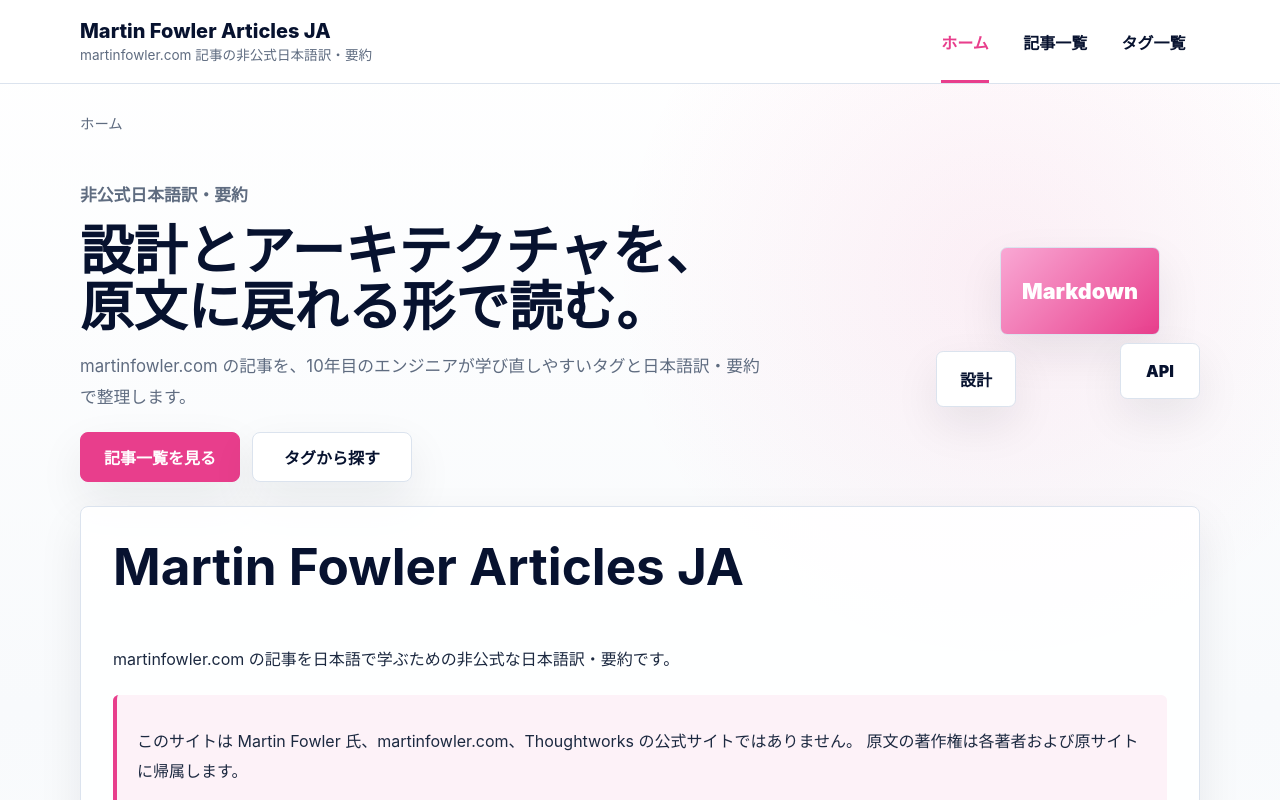
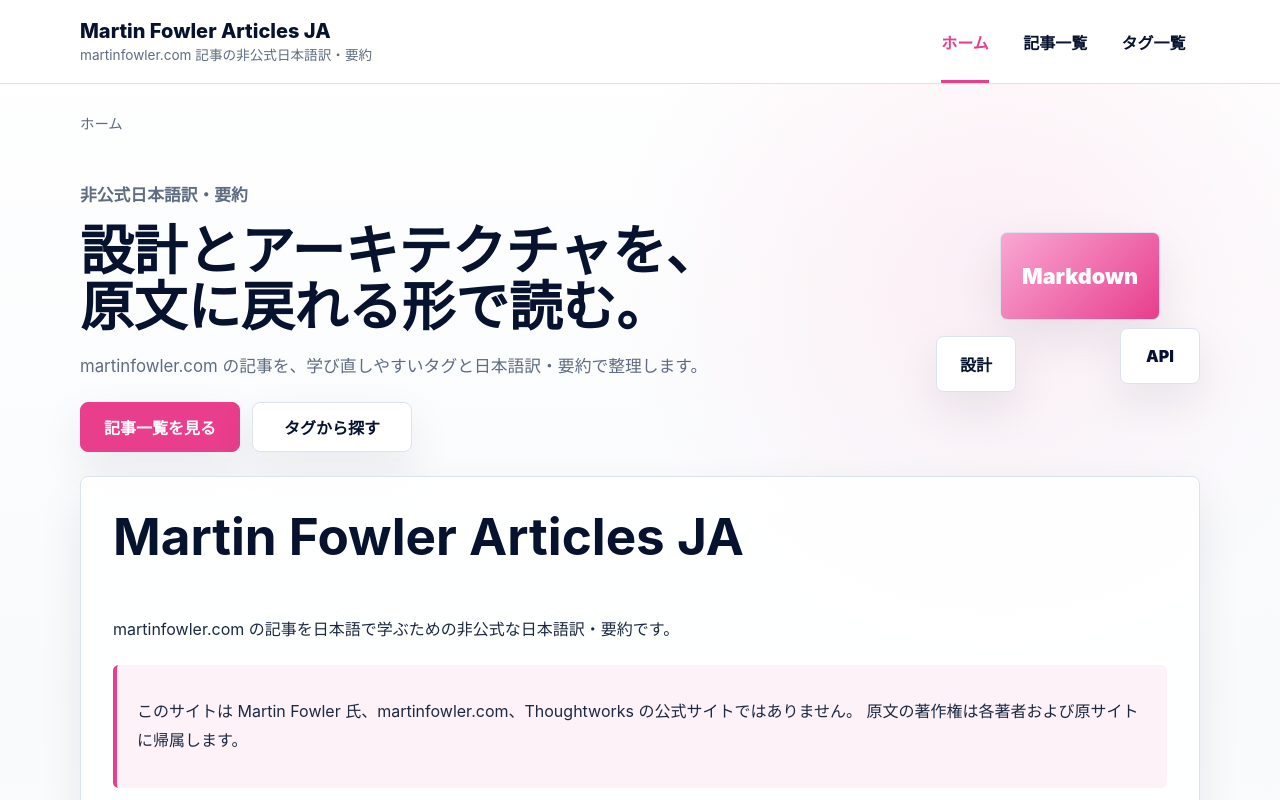
Before and after one commit to t-shirayama/martinfowler-articles-ja, a React (Vite) app: page / in a window 1280 px wide. Shown: the top 800 px of the page. Built offline with nearby package versions, Linux system fonts and the light colour scheme.

Commit message:
docs: remove experience-year wording

```diff
--- a/src/components/Hero.tsx
+++ b/src/components/Hero.tsx
@@ -15,7 +15,7 @@
       <div>
         <p className="eyebrow">非公式日本語訳・要約</p>
         <h1>設計とアーキテクチャを、原文に戻れる形で読む。</h1>
-        <p>martinfowler.com の記事を、10年目のエンジニアが学び直しやすいタグと日本語訳・要約で整理します。</p>
+        <p>martinfowler.com の記事を、学び直しやすいタグと日本語訳・要約で整理します。</p>
         <div className="hero-actions">
           <a href={toAppHref('/articles/refactoring-module-dependencies')} onClick={(event) => navigate(event, '/articles/refactoring-module-dependencies')}>記事一覧を見る</a>
           <a href={toAppHref('/tags')} onClick={(event) => navigate(event, '/tags')}>タグから探す</a>
```
Also changed, not shown: public/content/articles/is-design-dead.md (+1 -1 lines), public/content/articles/microservices.md (+1 -1 lines), public/content/articles/refactoring-2nd-ed.md (+1 -1 lines), 1 other file (tests, documents, lock files or other folders).
